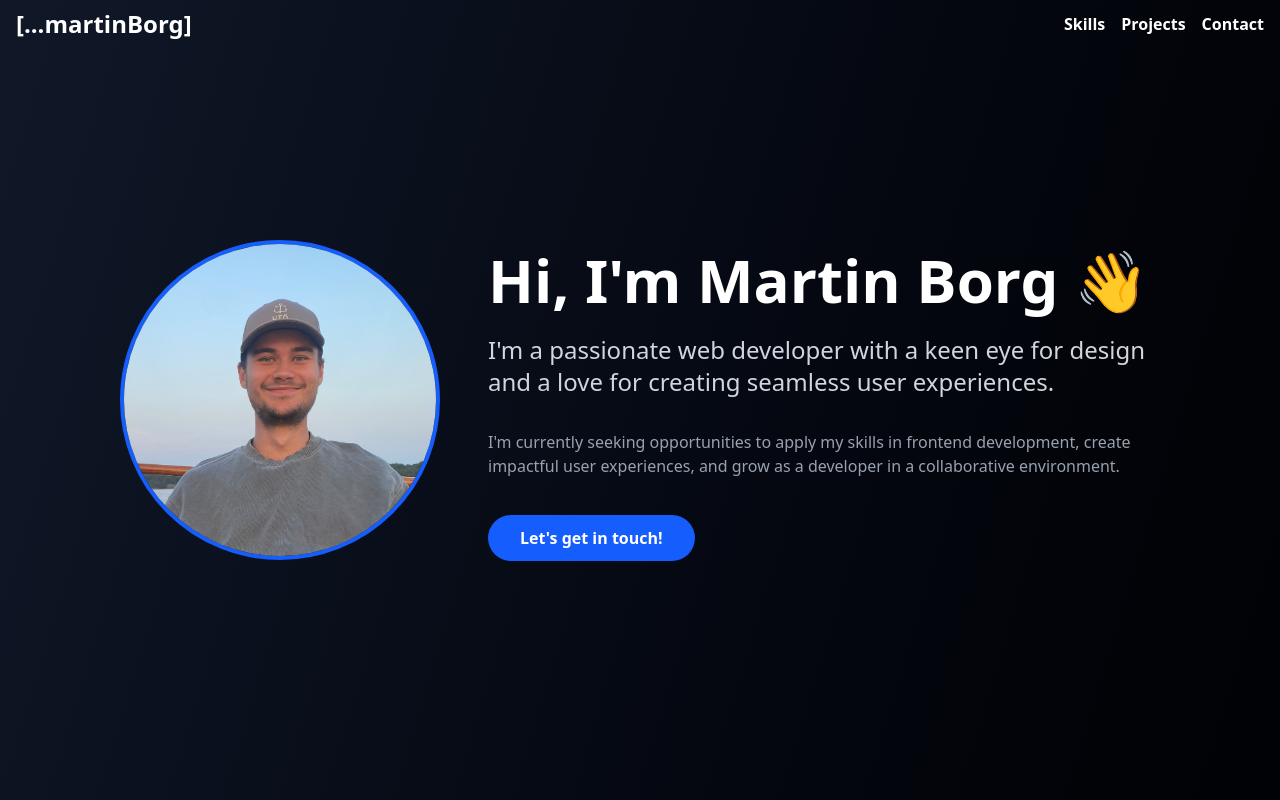
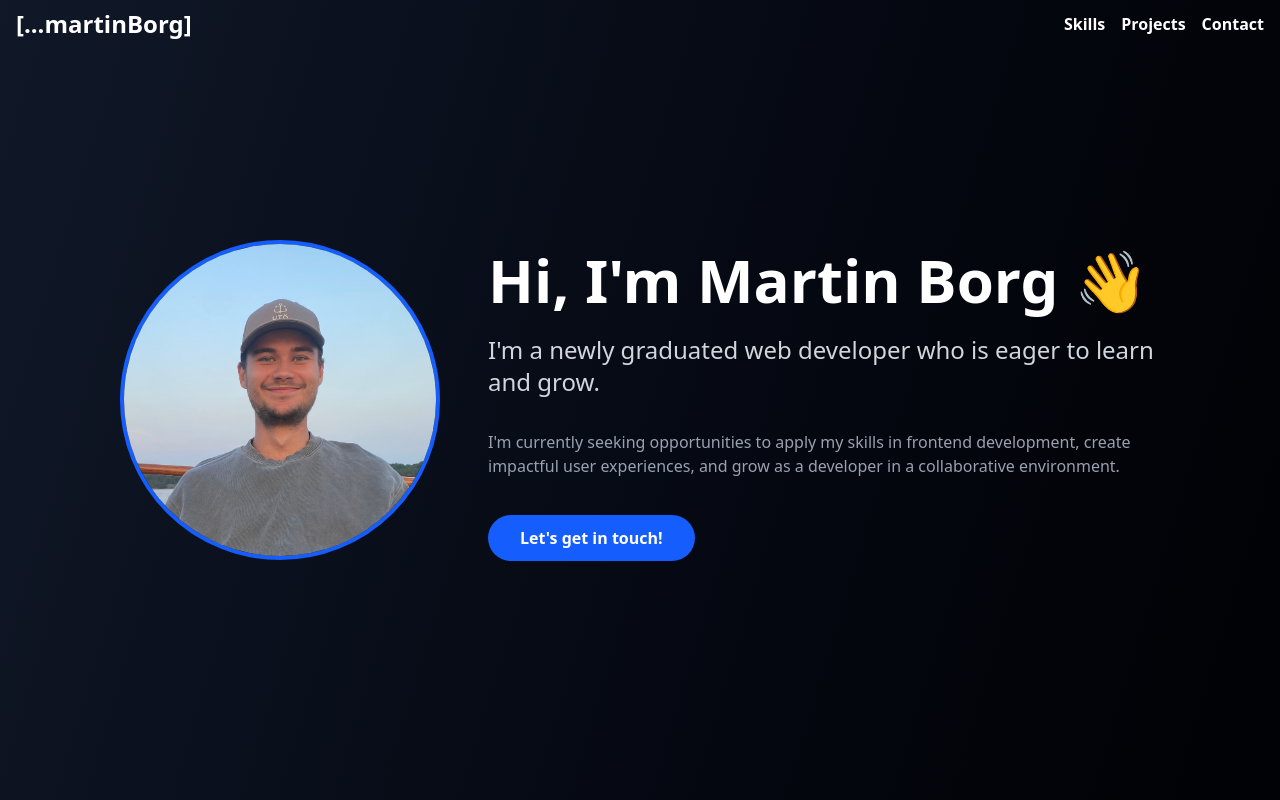
Before and after one commit to borg98/borg, a Next.js app: page / in a window 1280 px wide. Shown: the top 800 px of the page. Built offline with nearby package versions, Linux system fonts and the light colour scheme.

Commit message:
Update Hero component introduction text to reflect recent graduation and eagerness to learn; adjust footer padding for better alignment.

```diff
--- a/src/app/page.tsx
+++ b/src/app/page.tsx
@@ -24,7 +24,7 @@ export default function Home() {
         </div>
       </main>
       <footer>
-        <p>© 2025 Martin Borg</p>
+        <p className="pl-4">© 2025 Martin Borg</p>
       </footer>
     </>
   );
--- a/src/components/Hero.tsx
+++ b/src/components/Hero.tsx
@@ -36,8 +36,8 @@ export default function Hero() {
                 transition={{ duration: 0.8, delay: 0.2 }}
                 className="text-lg md:text-2xl text-gray-300 mb-8"
               >
-                I&apos;m a passionate web developer with a keen eye for design
-                and a love for creating seamless user experiences.
+                I&apos;m a newly graduated web developer who is eager to learn
+                and grow.
               </motion.p>
               <motion.p
                 initial={{ opacity: 0, y: 20 }}
```
